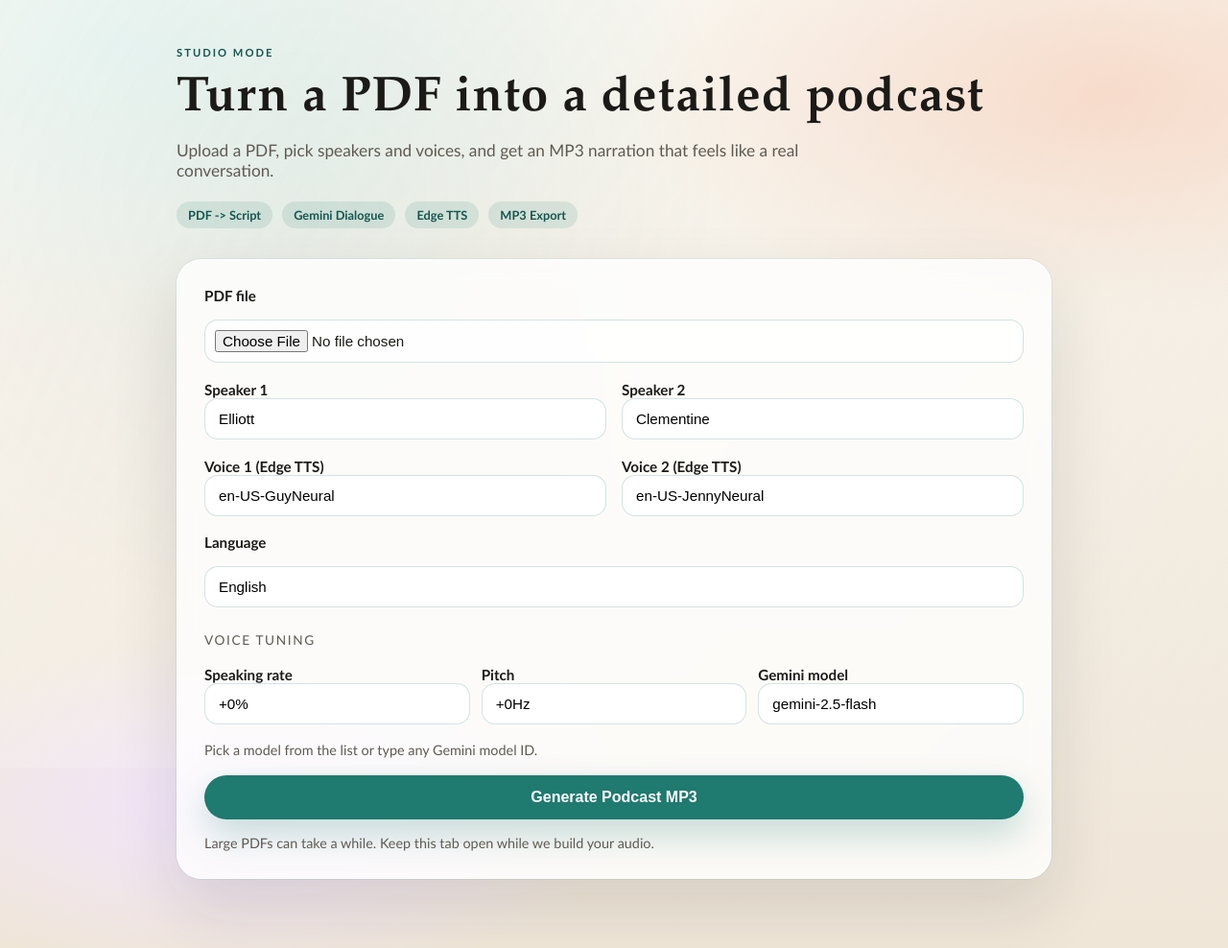
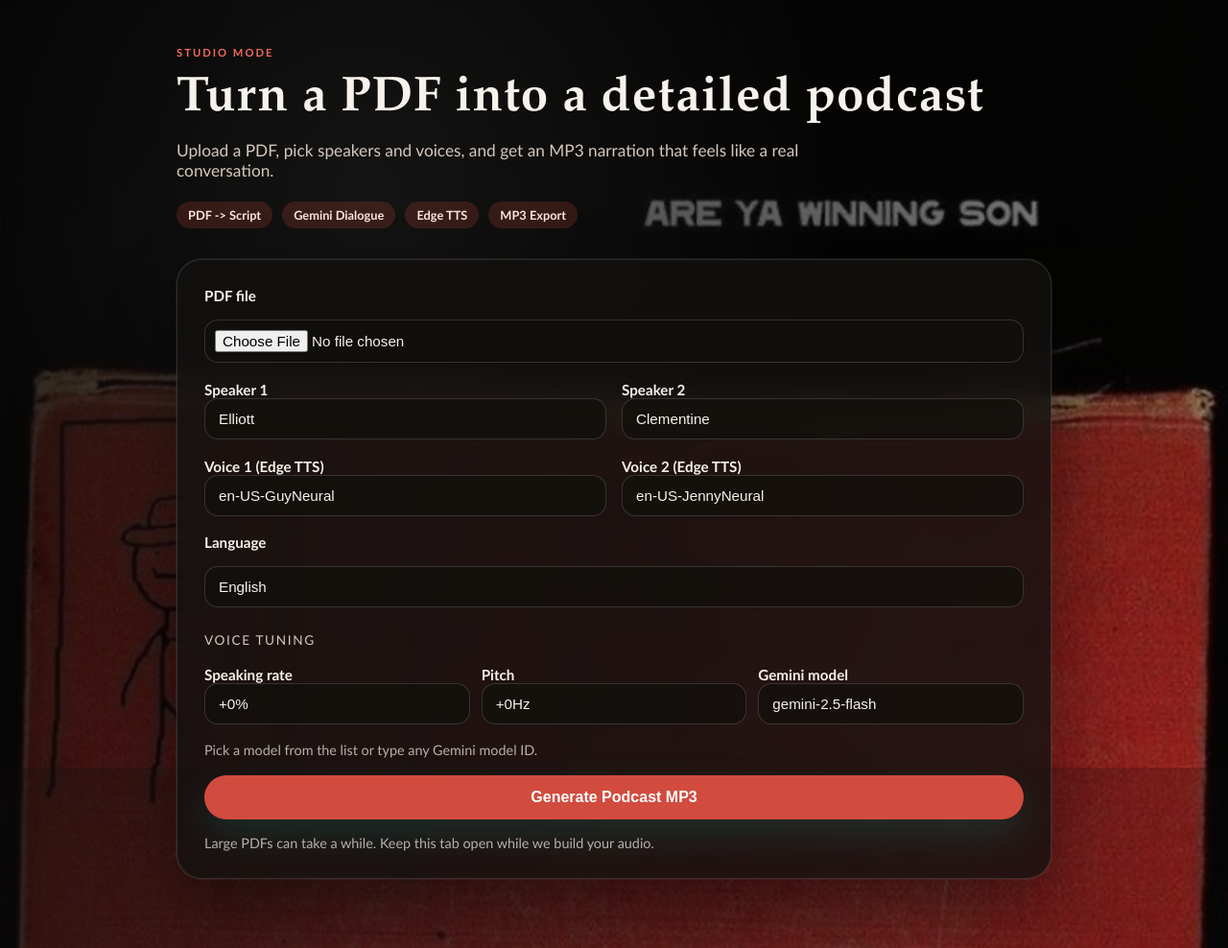
Before and after one commit to de-bo-rah/yapLM, a Flask app: page / in a window 1280 px wide. Shown: the whole page at 96% size. Run offline with Flask 3, Linux system fonts and the light colour scheme.

Commit message:
Add French New Wave background

```diff
--- a/templates/index.html
+++ b/templates/index.html
@@ -6,24 +6,22 @@
     <title>PDF to Podcast</title>
     <style>
       :root {
-        --bg: #f6f1e8;
-        --ink: #1b1a17;
-        --accent: #1f7a6f;
-        --accent-strong: #14564f;
-        --panel: rgba(255, 255, 255, 0.78);
-        --muted: #5f5a52;
-        --ring: rgba(31, 122, 111, 0.35);
-        --glow: rgba(31, 122, 111, 0.25);
+        --bg: #161412;
+        --ink: #f7f2ec;
+        --accent: #d14b3f;
+        --accent-strong: #f06b5d;
+        --panel: rgba(20, 18, 16, 0.82);
+        --muted: #d5c8be;
+        --ring: rgba(209, 75, 63, 0.45);
+        --glow: rgba(209, 75, 63, 0.25);
       }
       * { box-sizing: border-box; }
       body {
         margin: 0;
         color: var(--ink);
         background:
-          radial-gradient(1000px 500px at 10% 5%, #e6f3ef 0%, transparent 60%),
-          radial-gradient(900px 420px at 90% 10%, #f7d9c7 0%, transparent 55%),
-          radial-gradient(700px 300px at 20% 85%, #f2e4ff 0%, transparent 60%),
-          linear-gradient(180deg, #f8f4ec 0%, #efe6d8 100%);
+          linear-gradient(120deg, rgba(10, 9, 8, 0.85), rgba(10, 9, 8, 0.35)),
+          url("/static/radiohead.jpeg") center/cover no-repeat fixed;
         font-family: "Trebuchet MS", "Segoe UI", sans-serif;
         min-height: 100vh;
       }
@@ -32,8 +30,8 @@
         position: fixed;
         inset: 0;
         background-image:
-          linear-gradient(120deg, rgba(255, 255, 255, 0.25), rgba(255, 255, 255, 0)),
-          radial-gradient(circle at 25% 25%, rgba(31, 122, 111, 0.08), transparent 40%);
+          linear-gradient(120deg, rgba(0, 0, 0, 0.3), rgba(0, 0, 0, 0)),
+          radial-gradient(circle at 30% 25%, rgba(255, 255, 255, 0.08), transparent 45%);
         pointer-events: none;
       }
       .page {
@@ -72,12 +70,12 @@
       }
       .panel {
         background: var(--panel);
-        border: 1px solid rgba(255, 255, 255, 0.7);
+        border: 1px solid rgba(255, 255, 255, 0.12);
         border-radius: 26px;
         padding: 28px;
         box-shadow:
-          0 30px 70px rgba(27, 26, 23, 0.12),
-          0 0 0 1px rgba(31, 122, 111, 0.08);
+          0 30px 70px rgba(0, 0, 0, 0.45),
+          0 0 0 1px rgba(255, 255, 255, 0.08);
         backdrop-filter: blur(12px);
         animation: floatIn 0.6s ease-out;
       }
@@ -101,13 +99,14 @@
         width: 100%;
         padding: 12px 14px;
         border-radius: 14px;
-        border: 1px solid rgba(31, 122, 111, 0.2);
-        background: rgba(255, 255, 255, 0.9);
+        border: 1px solid rgba(255, 255, 255, 0.15);
+        background: rgba(18, 16, 14, 0.78);
+        color: var(--ink);
         font-size: 0.95rem;
       }
       input[type="file"] {
         padding: 10px;
-        background: rgba(255, 255, 255, 0.75);
+        background: rgba(18, 16, 14, 0.7);
       }
       input:focus {
         outline: 2px solid var(--ring);
@@ -129,14 +128,14 @@
       button:hover { transform: translateY(-2px); box-shadow: 0 18px 40px rgba(31, 122, 111, 0.3); }
       button:active { transform: translateY(0); }
       .hint {
-        color: var(--muted);
+        color: rgba(247, 242, 236, 0.7);
         font-size: 0.9rem;
       }
       .error {
         padding: 12px 16px;
-        background: rgba(255, 215, 203, 0.8);
-        color: #7b2d1a;
-        border: 1px solid rgba(244, 183, 167, 0.8);
+        background: rgba(61, 15, 12, 0.8);
+        color: #ffd6cc;
+        border: 1px solid rgba(209, 75, 63, 0.6);
         border-radius: 12px;
         font-weight: 600;
       }
@@ -152,8 +151,8 @@
         gap: 8px;
         padding: 6px 12px;
         border-radius: 999px;
-        background: rgba(31, 122, 111, 0.12);
-        color: var(--accent-strong);
+        background: rgba(209, 75, 63, 0.2);
+        color: #ffe5de;
         font-size: 0.8rem;
         font-weight: 600;
       }
```
Also changed, not shown: static/radiohead.jpeg (added).
